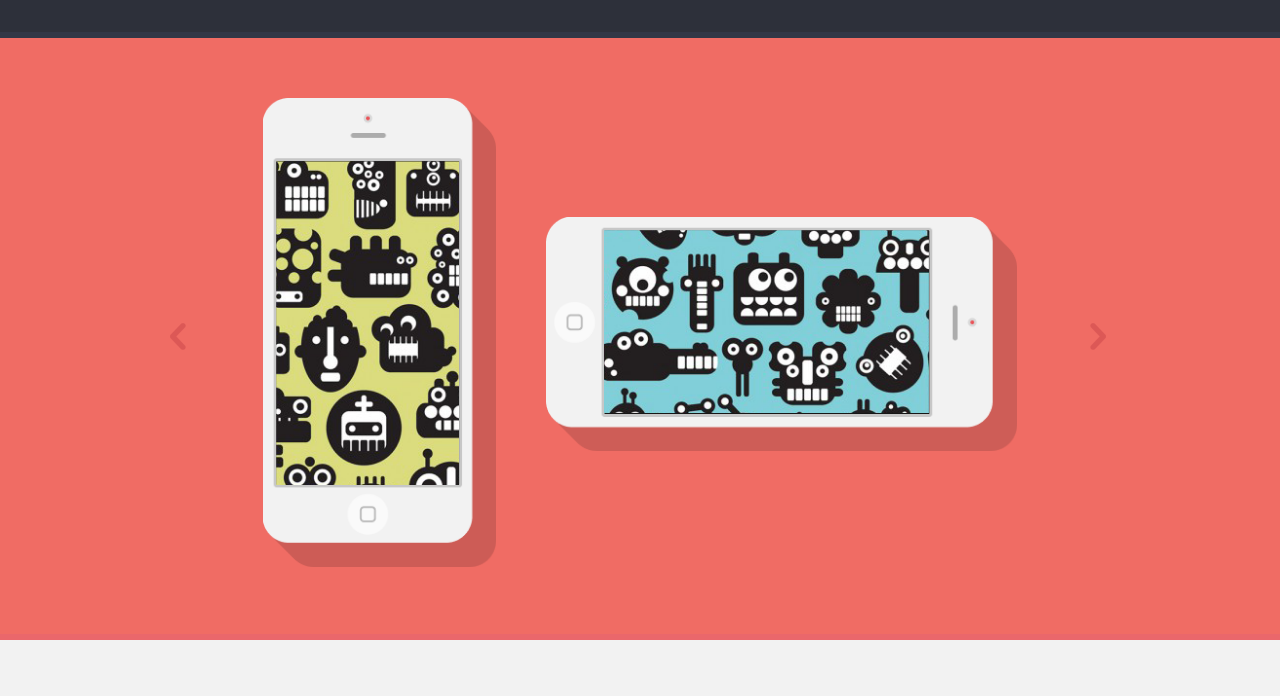
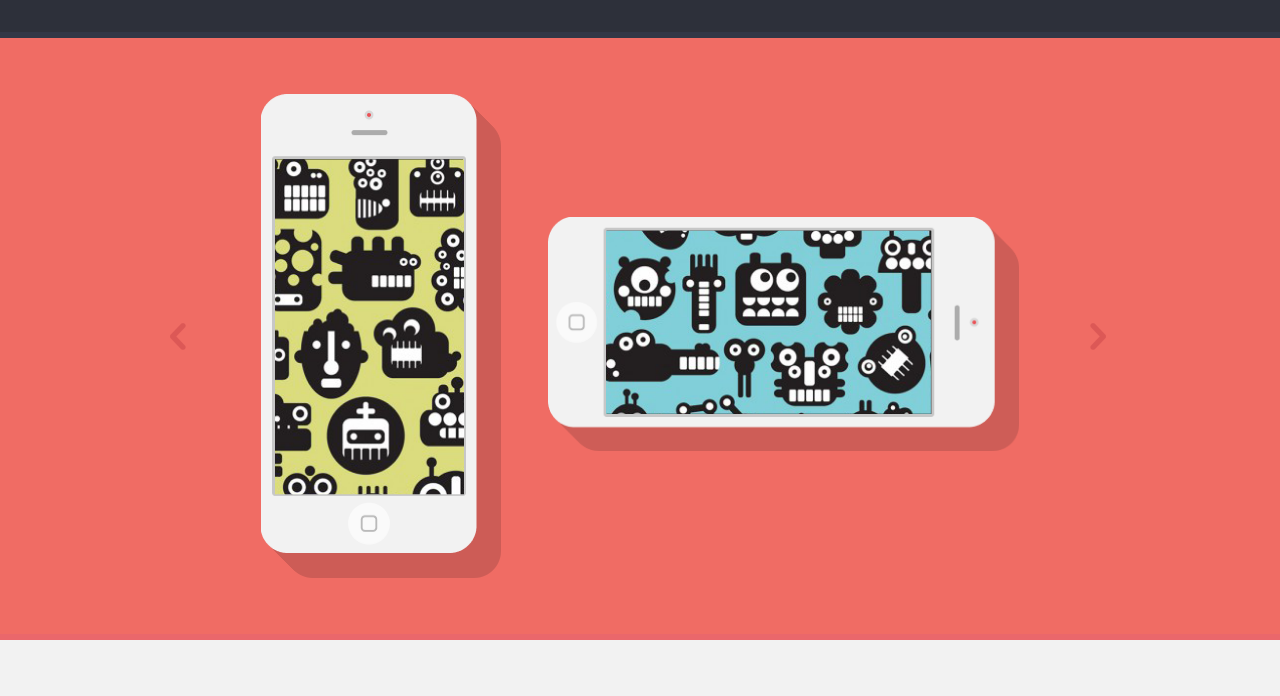
Before and after one commit to BoL4oNoK/singolo, a website: page index.html in a window 1280 px wide. Shown: the part 62-758 px from the top of the page. Drawn offline with Linux system fonts and the light colour scheme.

Commit message:
fix: Slide 1 styles

```diff
--- a/src/sass/components/_slider.scss
+++ b/src/sass/components/_slider.scss
@@ -1,3 +1,13 @@
+%_phone_display {
+    cursor: pointer;
+    border-radius: 30px;
+    opacity: 1;
+    transition: opacity 0.5s ease-in-out;
+    @include media-mobile {
+        border-radius: 15px;
+    }
+}
+
 .center {
     background-color: #f06c64;
     border-bottom: 6px solid #ea676b;
@@ -47,6 +57,7 @@
 }
 
 .phone_container {
+    position: relative;
     display: flex;
     justify-content: space-around;
     align-items: center;
@@ -59,17 +70,14 @@
     background: url("./assets/img/phone-vertical.png");
     background-size: contain;
     background-repeat: no-repeat;
-    width: 29%;
-    height: 80%;
+    width: 30%;
 }
 
 .vert .phone-disp {
-    cursor: pointer;
-    border-radius: 30px;
+    @extend %_phone_display;
     padding: 27.2% 5.8% 24.4% 5.7%;
+    margin-bottom: 24px;
     width: 90%;
-    opacity: 1;
-    transition: opacity 0.5s ease-in-out;
 }
 
 .hor {
@@ -81,12 +89,10 @@
 }
 
 .hor .phone-disp {
-    cursor: pointer;
-    border-radius: 30px;
-    padding: 2.8% 13.4% 2.8% 12.3%;
+    @extend %_phone_display;
+    padding: 2.9% 13.4% 2.8% 12.3%;
     width: 94.7%;
-    opacity: 1;
-    transition: opacity 0.5s ease-in-out;
+    margin-bottom: 24px;
 }
 
 .vert .phone-disp-off,
```
Also changed, not shown: style.css, 1 other file. Lines whose indentation alone changed are shown as unchanged.
